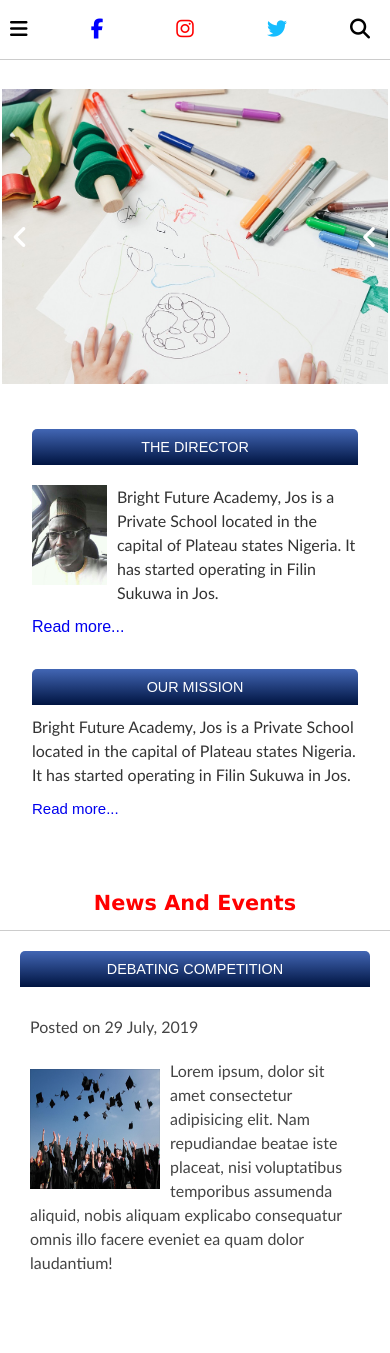
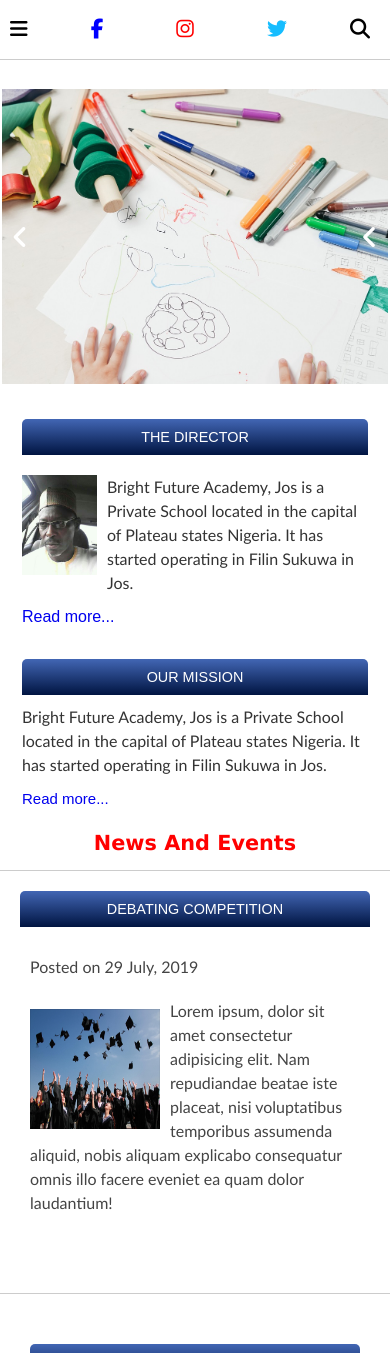
Before and after one commit to inuwamuhammad24/Real-web, a Node server app: page / in a window 390 px wide. Shown: the part 131-1484 px from the top of the page. Run offline with Node 20, Linux system fonts and the light colour scheme; some libraries are stand-ins or nearby versions.

Commit message:
make changes to some css files

```diff
--- a/public/style.css
+++ b/public/style.css
@@ -1086,7 +1086,7 @@ close {
 
 .flash-success {
     text-align: center;
-    background-color: rgb(192, 255, 109);
+    background-color: rgb(221, 255, 177);
     padding: 20px;
     font-size: 13px;
     color: rgb(0, 58, 0);
@@ -1670,13 +1670,12 @@ close {
     width: 100%;
     margin-bottom: 10px;
     border-radius: 3px;
-    background-color: rgb(244, 244, 244);
 }
 
 .side-icon i {
     display: inline-block;
     padding: 10px;
-    color: #314777;
+    color: #666;
 }
 
 
@@ -2280,4 +2279,18 @@ close {
         grid-template-columns: 1fr;
         grid-gap: 1em;
     }
-}
+
+    .director {
+        margin: 0;
+    }
+
+    .about-text {
+        margin: 0;
+        margin-top: 30px;
+    }
+
+    .app-container-inner {
+        min-width: auto;
+        width: 95%;
+    }
+}
```
